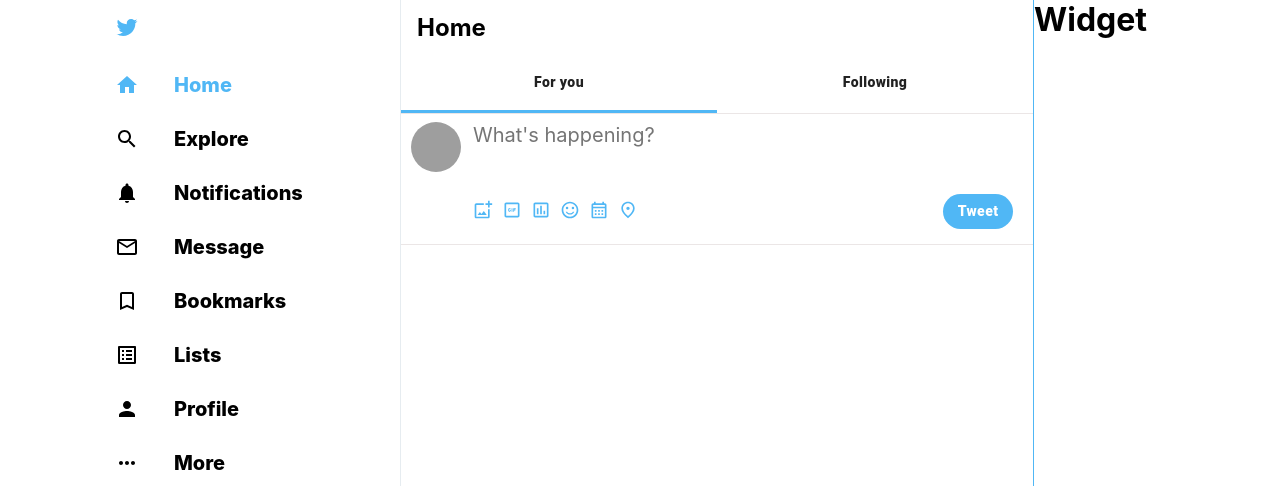
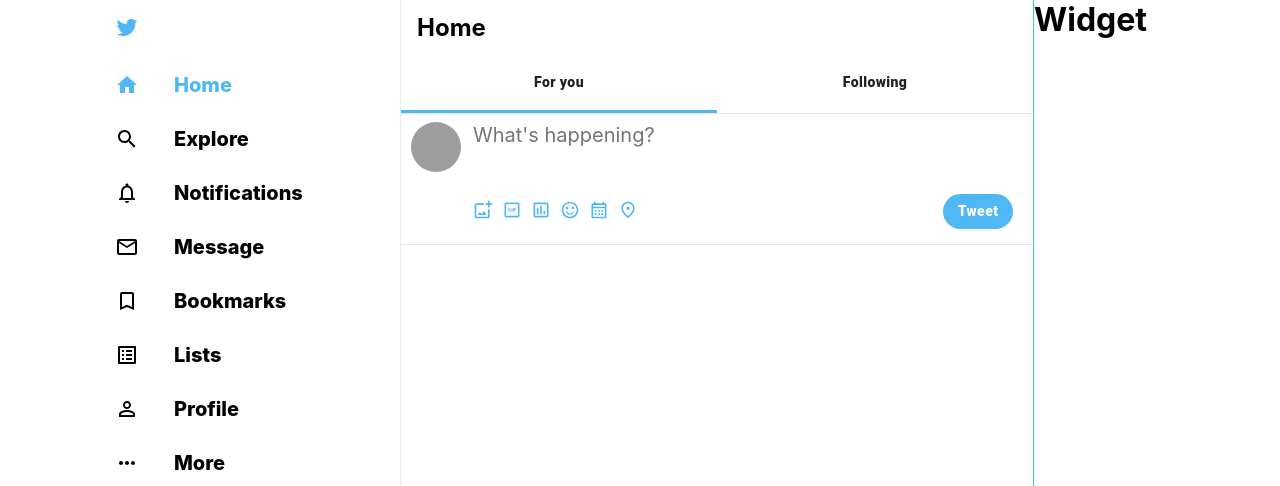
Before and after one commit to prashantjerk/react-twitter-clone, a React (Create React App) app: page / in a window 1280 px wide. Shown: the top 486 px of the page. Built offline with nearby package versions, Linux system fonts and the light colour scheme; grey boxes are pictures that could not be loaded.

Commit message:
icons modified

```diff
--- a/src/Components/Sidebar.js
+++ b/src/Components/Sidebar.js
@@ -1,16 +1,16 @@
 import React from "react";
 import "./Sidebar.css";
 import SidebarOption from "./SidebarOption";
-import TwitterIcon from "@material-ui/icons/Twitter";
-import HomeIcon from "@material-ui/icons/Home";
-import SearchIcon from "@material-ui/icons/Search";
-import NotificationsIcon from "@material-ui/icons/Notifications";
-import MailOutlineIcon from "@material-ui/icons/MailOutline";
-import BookmarkBorderIcon from "@material-ui/icons/BookmarkBorder";
-import ListAltIcon from "@material-ui/icons/ListAlt";
-import PersonIcon from "@material-ui/icons/Person";
-import MoreHorizIcon from "@material-ui/icons/MoreHoriz";
-import AddIcon from "@material-ui/icons/Add";
+import TwitterIcon from "@mui/icons-material/Twitter";
+import HomeIcon from "@mui/icons-material/Home";
+import SearchIcon from "@mui/icons-material/Search";
+import NotificationsNoneIcon from "@mui/icons-material/NotificationsNone";
+import MailOutlineIcon from "@mui/icons-material/MailOutline";
+import BookmarkBorderIcon from "@mui/icons-material/BookmarkBorder";
+import ListAltIcon from "@mui/icons-material/ListAlt";
+import PersonOutlineOutlinedIcon from "@mui/icons-material/PersonOutlineOutlined";
+import MoreHorizOutlinedIcon from "@mui/icons-material/MoreHorizOutlined";
+import AddIcon from "@mui/icons-material/Add";
 import Button from "@material-ui/core/Button";
 
 function Sidebar() {
@@ -19,12 +19,12 @@
       <TwitterIcon className="twitter_icon" />
       <SidebarOption active text="Home" Icon={HomeIcon} />
       <SidebarOption text="Explore" Icon={SearchIcon} />
-      <SidebarOption text="Notifications" Icon={NotificationsIcon} />
+      <SidebarOption text="Notifications" Icon={NotificationsNoneIcon} />
       <SidebarOption text="Message" Icon={MailOutlineIcon} />
       <SidebarOption text="Bookmarks" Icon={BookmarkBorderIcon} />
       <SidebarOption text="Lists" Icon={ListAltIcon} />
-      <SidebarOption text="Profile" Icon={PersonIcon} />
-      <SidebarOption text="More" Icon={MoreHorizIcon} />
+      <SidebarOption text="Profile" Icon={PersonOutlineOutlinedIcon} />
+      <SidebarOption text="More" Icon={MoreHorizOutlinedIcon} />
       <SidebarOption text="Tweet" Icon={AddIcon} />
 
       {/* Button -> Tweet  */}
```
